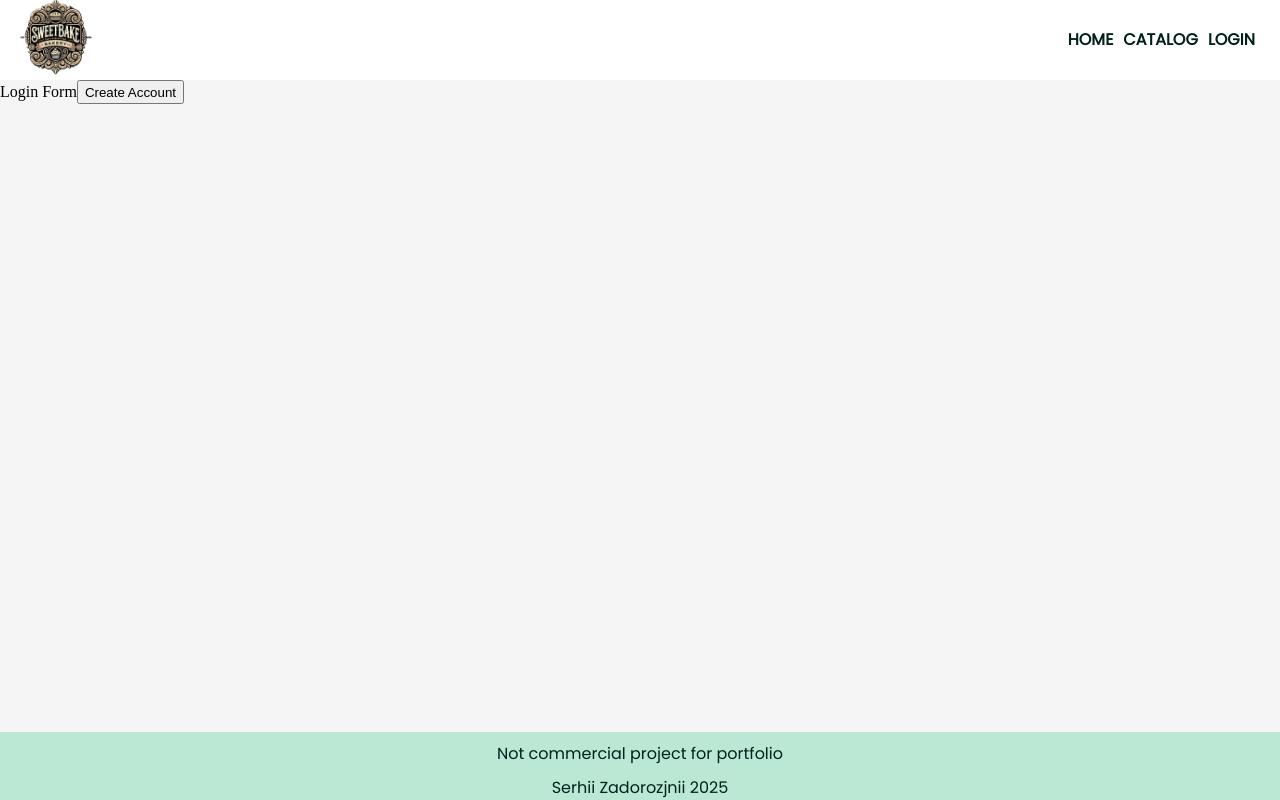
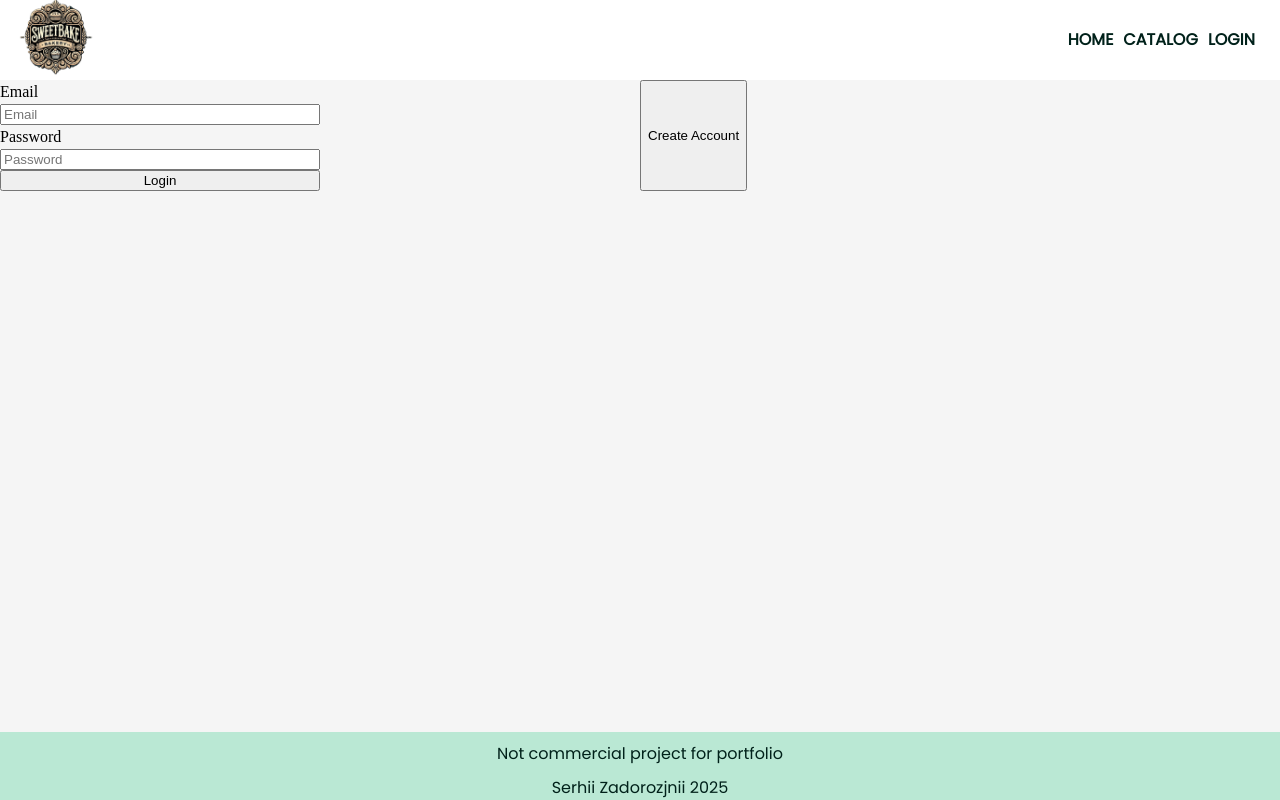
Before and after one commit to wiseacreserj/sweetbake, a React (Vite) app in the folder frontend/: page /login in a window 1280 px wide. Built offline with nearby package versions, Linux system fonts and the light colour scheme.

Commit message:
connect LoginForm with react-hook-form

```diff
--- a/frontend/src/components/LoginForm/LoginForm.jsx
+++ b/frontend/src/components/LoginForm/LoginForm.jsx
@@ -1,7 +1,34 @@
+import { useForm } from "react-hook-form";
+
 import styles from "./LoginForm.module.css";
 
 const LoginForm = () => {
-    return <div>Login Form</div>;
+    const {
+        register,
+        handleSubmit,
+        watch,
+        formState: { errors },
+    } = useForm();
+
+    return (
+        <div className={styles.formContainer}>
+            <form onSubmit={handleSubmit(() => console.log(watch()))}>
+                <label htmlFor="email">Email</label>
+                <input
+                    type="email"
+                    {...register("email")}
+                    placeholder="Email"
+                />
+                <label htmlFor="password">Password</label>
+                <input
+                    type="email"
+                    {...register("password")}
+                    placeholder="Password"
+                />
+                <button type="submit">Login</button>
+            </form>
+        </div>
+    );
 };
 
 export default LoginForm;
--- a/frontend/src/components/LoginForm/LoginForm.module.css
+++ b/frontend/src/components/LoginForm/LoginForm.module.css
@@ -0,0 +1,9 @@
+.formContainer {
+    width: 50%;
+}
+
+.formContainer form {
+    display: flex;
+    flex-direction: column;
+    width: 50%;
+}
--- a/frontend/src/pages/LoginPage/LoginPage.module.css
+++ b/frontend/src/pages/LoginPage/LoginPage.module.css
@@ -1,3 +1,4 @@
 .loginPageContainer {
+    width: 100%;
     display: flex;
 }
```
